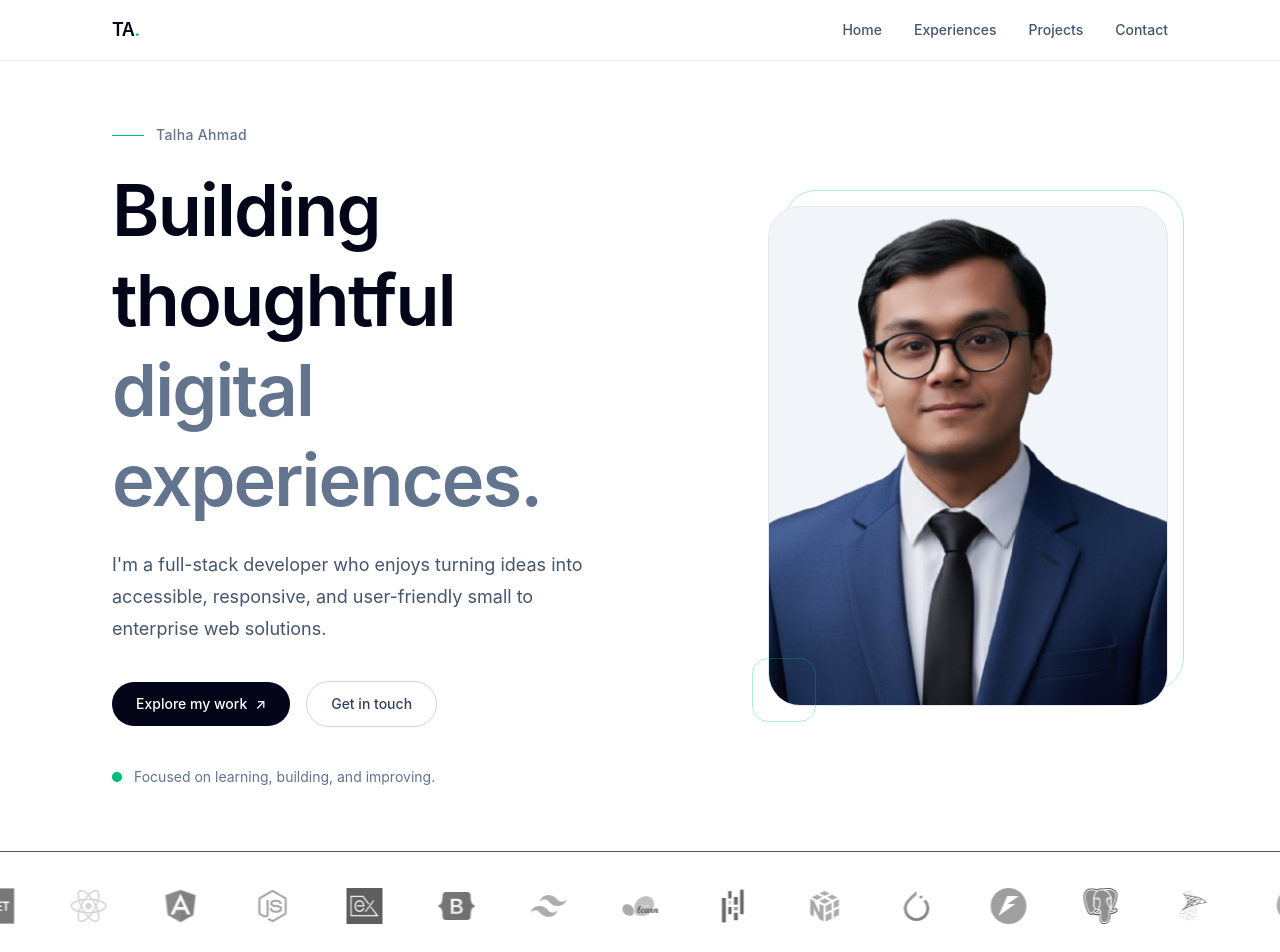
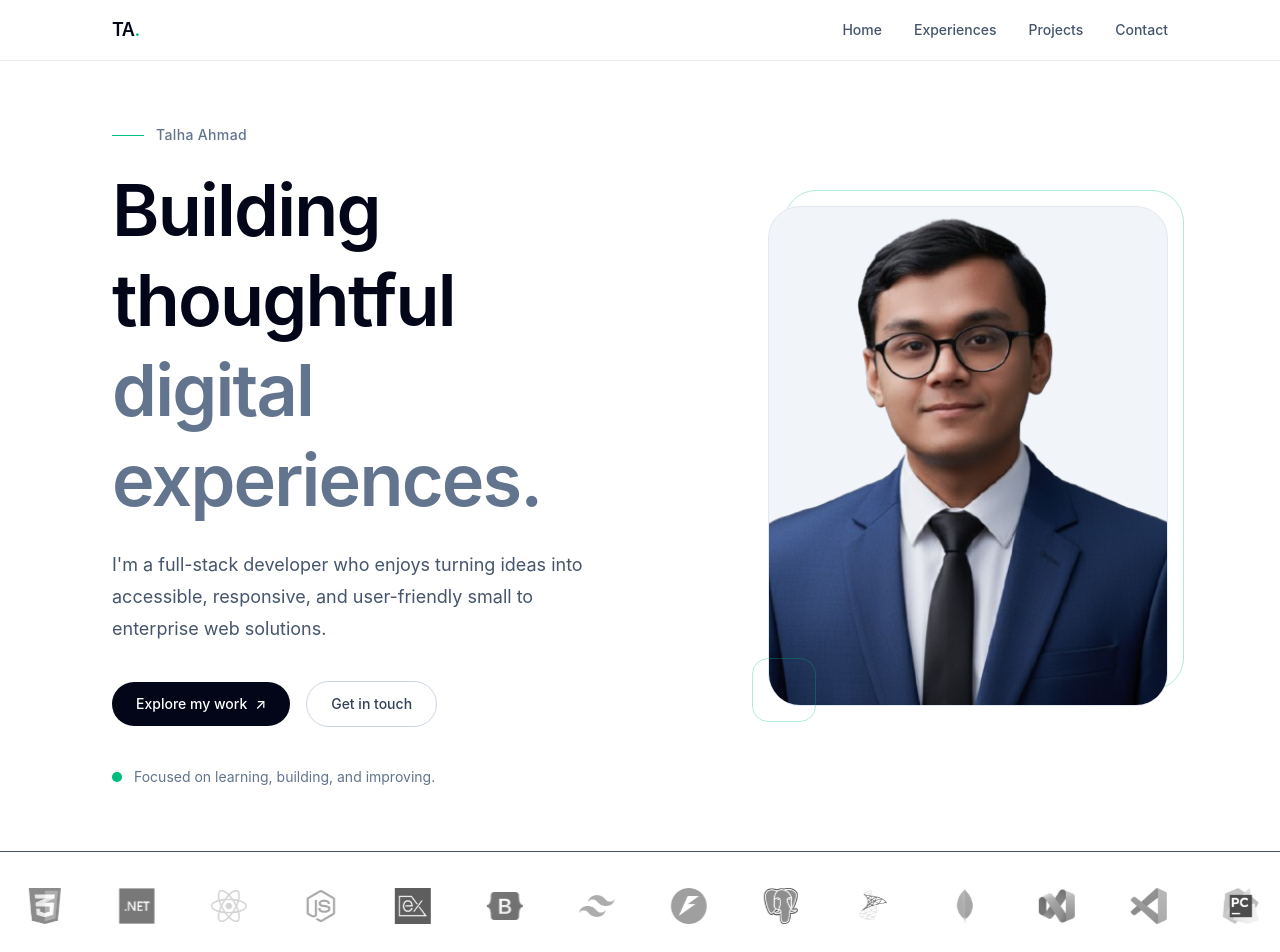
Before and after one commit to TalhaAhmad-Codes/My-Portfolio, a React (Vite) app: page / in a window 1280 px wide. Shown: the top 952 px of the page. Built offline with nearby package versions, Linux system fonts and the light colour scheme.

Commit message:
Update SkillsMarquee.jsx

```diff
--- a/src/components/SkillsMarquee.jsx
+++ b/src/components/SkillsMarquee.jsx
@@ -10,15 +10,15 @@ const skills = [
   // Frameworks and libraries
   { name: ".NET", icon: "/src/assets/skills/dotnet.png" },
   { name: "React", icon: "/src/assets/skills/react.png" },
-  { name: "Angular", icon: "/src/assets/skills/angular.png" },
+  // { name: "Angular", icon: "/src/assets/skills/angular.png" },
   { name: "Node.js", icon: "/src/assets/skills/node-js.png" },
   { name: "Express.js", icon: "/src/assets/skills/express-js.png" },
   { name: "Bootstrap", icon: "/src/assets/skills/bootstrap.png" },
   { name: "Tailwind CSS", icon: "/src/assets/skills/tailwind-css.png" },
-  { name: "Scikit Learn", icon: "/src/assets/skills/sk-learn.png" },
-  { name: "Pandas", icon: "/src/assets/skills/pandas.png" },
-  { name: "NumPy", icon: "/src/assets/skills/numpy.png" },
-  { name: "PyTorch", icon: "/src/assets/skills/pytorch.png" },
+  // { name: "Scikit Learn", icon: "/src/assets/skills/sk-learn.png" },
+  // { name: "Pandas", icon: "/src/assets/skills/pandas.png" },
+  // { name: "NumPy", icon: "/src/assets/skills/numpy.png" },
+  // { name: "PyTorch", icon: "/src/assets/skills/pytorch.png" },
   { name: "Fast API", icon: "/src/assets/skills/fast-api.png" },
 
   // Databases
@@ -37,11 +37,11 @@ const skills = [
   { name: "Git", icon: "/src/assets/skills/git.png" },
   { name: "GitHub", icon: "/src/assets/skills/github.png" },
   { name: "Docker", icon: "/src/assets/skills/docker.png" },
-  { name: "Azure", icon: "/src/assets/skills/azure.png" },
-  { name: "AWS", icon: "/src/assets/skills/aws.png" },
+  // { name: "Azure", icon: "/src/assets/skills/azure.png" },
+  // { name: "AWS", icon: "/src/assets/skills/aws.png" },
   { name: "Redis", icon: "/src/assets/skills/redis.png" },
   { name: "RESTful APIs", icon: "/src/assets/skills/rest-api.png" },
-  { name: "GraphQL", icon: "/src/assets/skills/graph-ql.png" },
+  // { name: "GraphQL", icon: "/src/assets/skills/graph-ql.png" },
 ];
 
 function SkillsMarquee() {
```
